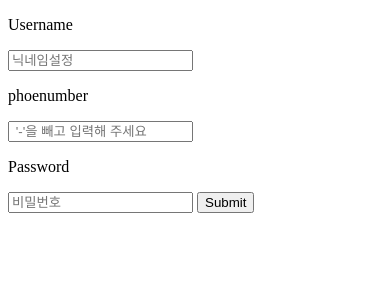
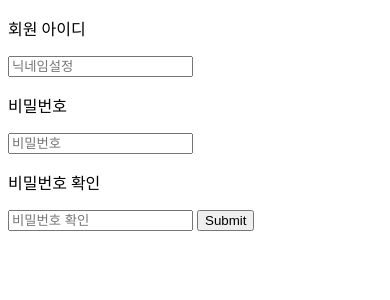
Before and after one commit to deadlylaid/book_connect, a Django app: page /joinus/ in a window 390 px wide. Shown: the part 56-356 px from the top of the page. Run offline with Django 3.2, Linux system fonts and the light colour scheme; parts of the project's set-up code (start-up, migrations or seed data) failed here and were passed over.

Commit message:
update : modify joinus.html and add joinus.js
joinus.html must not required user phonenumber

```diff
--- a/wef/users/templates/users/joinus.html
+++ b/wef/users/templates/users/joinus.html
@@ -1,21 +1,23 @@
 {% extends "base.html" %}
+{% load staticfiles %}
 
 {% block title %}회원가입창{% endblock %}
 {% block body %}
 <body>
   <form action="" method="POST">
     {% csrf_token %}
-    <p>Username</p>
+    <p>회원 아이디 </p>
     <input type="text" name="username" placeholder="닉네임설정" required>
-    <p>phoenumber</p>
-    <input type="text" name="phone" placeholder=" '-'을 빼고 입력해 주세요" required>
-    <p>Password</p>
+    <p>비밀번호</p>
     <input type="text" name="password" placeholder="비밀번호">
+    <p>비밀번호 확인</p>
+    <input type="text" name="checkpassword" placeholder="비밀번호 확인">
 
     <input type="submit" id='button'>
 
-
   </form>
-
 </body>
 {% endblock %}
+{% block js %}
+<script src="{% static "js/users/joinus.js" %}" type="text/javascript"></script>
+{% endblock %}
--- /dev/null
+++ b/wef/wef/static/js/users/joinus.js
@@ -0,0 +1,3 @@
+(function(){
+    alert("joinus.js");
+})();
```
